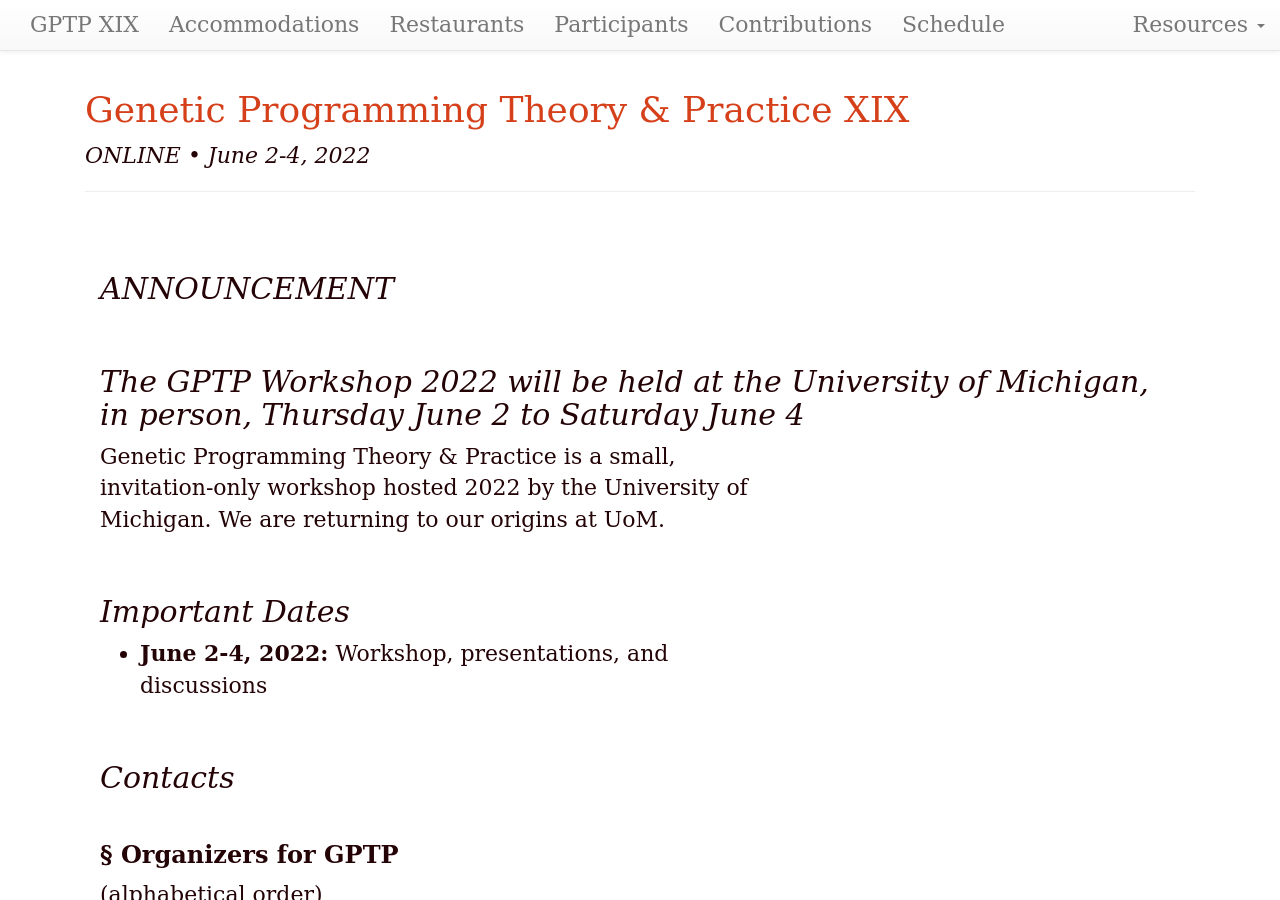
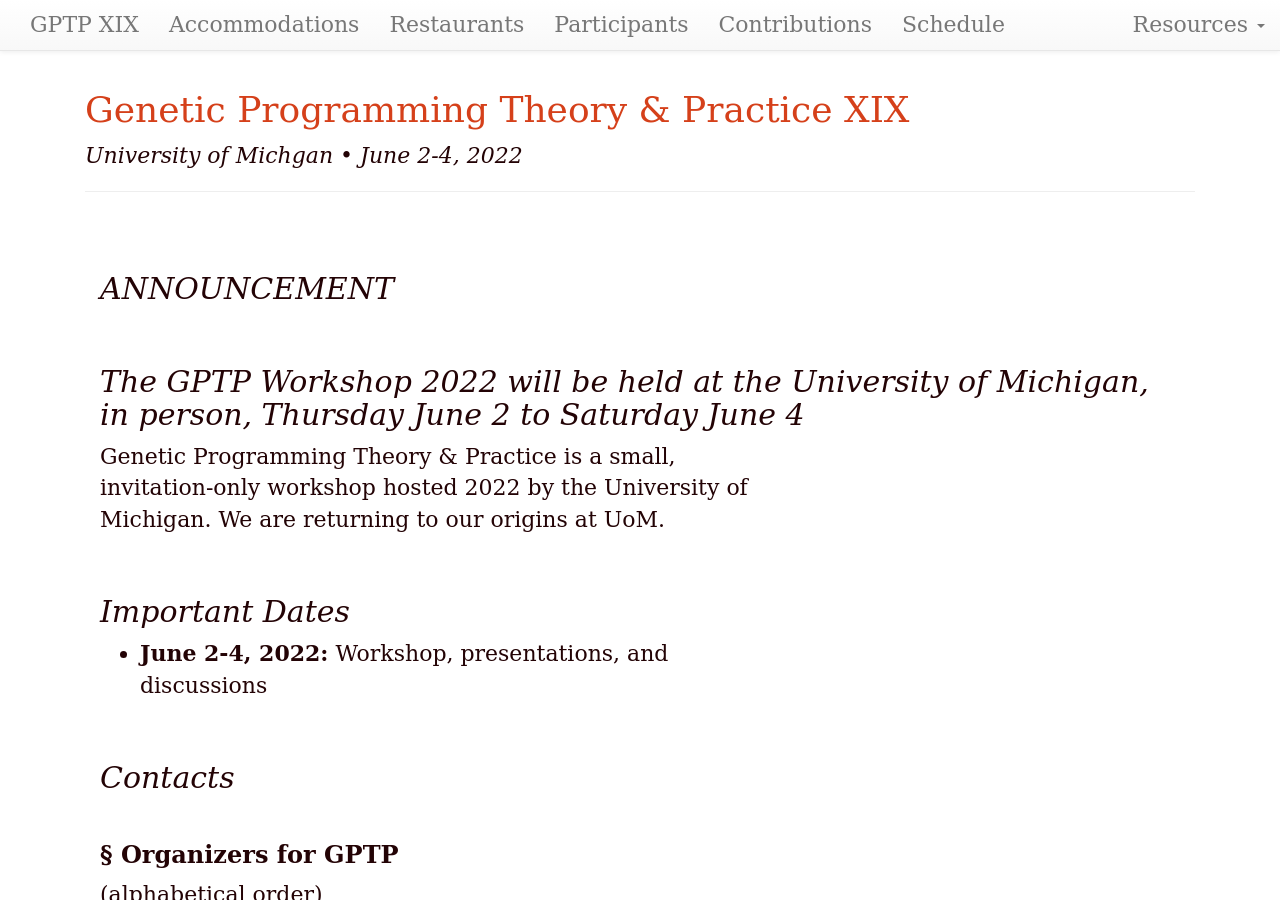
Before and after one commit to GPTP-workshop/gptp-workshop.github.io, a Jekyll site: the page built from index.md, in a window 1280 px wide and 900 px high. Built offline with Jekyll 4.4.1, drawn with Linux system fonts in a browser that asks for light colours; our own code applies the rules of GitHub Pages for plain Markdown files.

Commit message:
Update default.html

```diff
--- a/_layouts/default.html
+++ b/_layouts/default.html
@@ -21,7 +21,7 @@
     <div class="container">
       <div class="col-sm-12">
         <h1><a href="index.html">Genetic Programming Theory & Practice {{page.roman}}</a></h1>
-        <div class="dateline">ONLINE • {{page.dates}} <hr /></div>
+        <div class="dateline">University of Michgan • {{page.dates}} <hr /></div>
         <div class="col-sm-12">
         {{ content }}
         </div>
```
